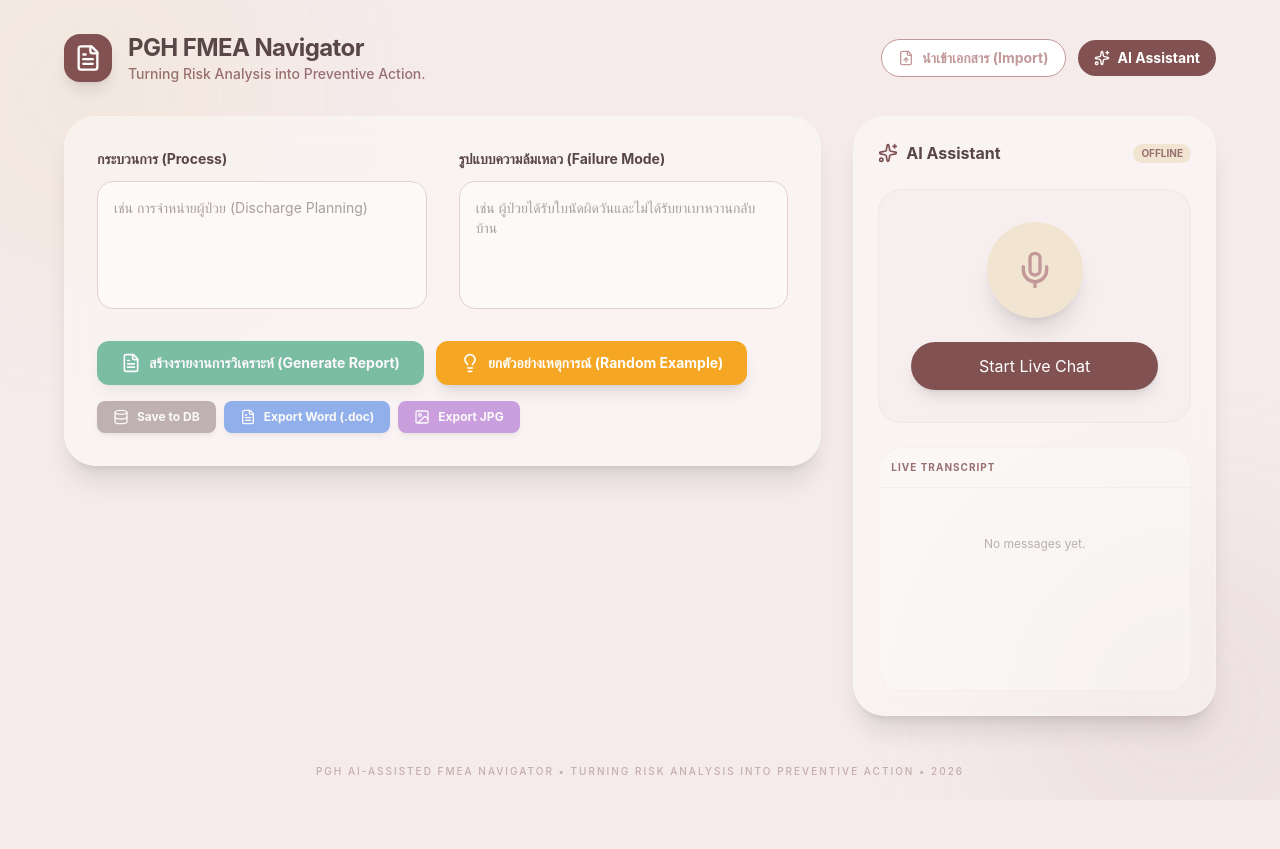
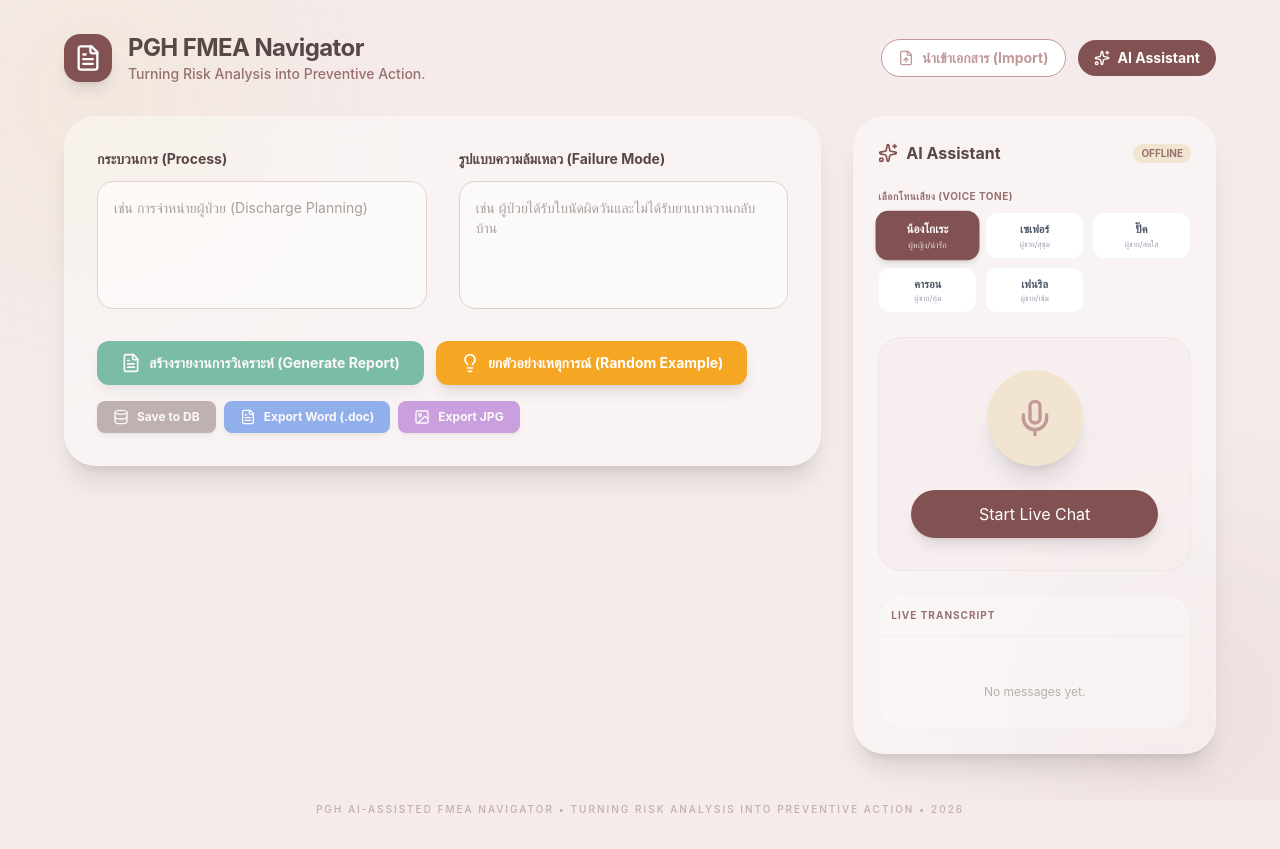
Before and after one commit to KiangsakSuriyalangka541122537/OUM-HA, a React (Vite) app: page / in a window 1280 px wide. Both pictures are taken after a click on the button "AI Assistant". Before the commit the page ends 811 px from the top, so only its background shows below. Built offline with nearby package versions, Linux system fonts and the light colour scheme; a web font is replaced by a local one.

Commit message:
feat(live): Add voice selection for Gemini live
Allow users to select different AI voice tones for the live Gemini assistant. This enhances user experience by providing voice customization options. The selected voice is now passed to the Gemini live connection.

```diff
--- a/src/App.tsx
+++ b/src/App.tsx
@@ -47,7 +47,9 @@ export default function App() {
     stopLive,
     toggleScreenShare,
     transcript,
-    liveError
+    liveError,
+    selectedVoice,
+    setSelectedVoice
   } = useGeminiLive();
 
   const [processText, setProcessText] = useState('');
@@ -896,6 +898,39 @@ export default function App() {
                   </div>
                 </div>
 
+                {/* Voice Selector */}
+                {!isConnected && (
+                  <div className="flex flex-col gap-2">
+                    <label className="text-[10px] font-bold text-brand-rose-brown uppercase tracking-wider">เลือกโทนเสียง (Voice Tone)</label>
+                    <div className="grid grid-cols-3 gap-2">
+                      {[
+                        { id: 'Kore', label: 'น้องโกเระ', desc: 'ผู้หญิง/น่ารัก' },
+                        { id: 'Zephyr', label: 'เซเฟอร์', desc: 'ผู้ชาย/สุขุม' },
+                        { id: 'Puck', label: 'ปั๊ค', desc: 'ผู้ชาย/สดใส' },
+                        { id: 'Charon', label: 'คารอน', desc: 'ผู้ชาย/ทุ้ม' },
+                        { id: 'Fenrir', label: 'เฟนริล', desc: 'ผู้ชาย/เข้ม' },
+                      ].map((voice) => (
+                        <button
+                          key={voice.id}
+                          onClick={() => setSelectedVoice(voice.id)}
+                          className={cn(
+                            "flex flex-col items-center p-2 rounded-xl border transition-all text-center",
+                            selectedVoice === voice.id
+                              ? "bg-brand-rose-deep text-white border-brand-rose-deep shadow-md scale-105"
+                              : "bg-white text-gray-600 border-gray-100 hover:border-brand-rose-muted"
+                          )}
+                        >
+                          <span className="text-[11px] font-bold">{voice.label}</span>
+                          <span className={cn(
+                            "text-[8px]",
+                            selectedVoice === voice.id ? "text-white/80" : "text-gray-400"
+                          )}>{voice.desc}</span>
+                        </button>
+                      ))}
+                    </div>
+                  </div>
+                )}
+
                 {/* Live Controls */}
                 <div className="flex flex-col items-center justify-center p-8 bg-brand-off-white/50 rounded-3xl border border-brand-pale-pink/30 relative overflow-hidden">
                   {isConnected && (
--- a/src/lib/gemini-live.ts
+++ b/src/lib/gemini-live.ts
@@ -12,6 +12,7 @@ export function useGeminiLive() {
   const [isInterrupted, setIsInterrupted] = useState(false);
   const [isScreenSharing, setIsScreenSharing] = useState(false);
   const [liveError, setLiveError] = useState<string | null>(null);
+  const [selectedVoice, setSelectedVoice] = useState<string>("Kore");
 
   const audioContextRef = useRef<AudioContext | null>(null);
   const streamRef = useRef<MediaStream | null>(null);
@@ -81,7 +82,7 @@ export function useGeminiLive() {
         config: {
           responseModalities: [Modality.AUDIO],
           speechConfig: {
-            voiceConfig: { prebuiltVoiceConfig: { voiceName: "Kore" } },
+            voiceConfig: { prebuiltVoiceConfig: { voiceName: selectedVoice } },
           },
           systemInstruction: "คุณคือผู้ช่วย AI ที่เป็นมิตร สุภาพ และมีบุคลิกที่น่ารัก อบอุ่น เหมือนมนุษย์จริงๆ คุณสามารถมองเห็นหน้าจอของผู้ใช้ได้หากพวกเขาแชร์หน้าจอ ให้ตอบโต้ด้วยน้ำเสียงที่นุ่มนวล เป็นกันเอง และใช้คำลงท้ายที่ดูสุภาพและน่ารัก (เช่น ค่ะ, นะคะ) ตอบอย่างเป็นธรรมชาติและกระชับ",
           inputAudioTranscription: {},
@@ -221,6 +222,8 @@ export function useGeminiLive() {
     stopLive,
     toggleScreenShare,
     transcript,
-    liveError
+    liveError,
+    selectedVoice,
+    setSelectedVoice
   };
 }
```
